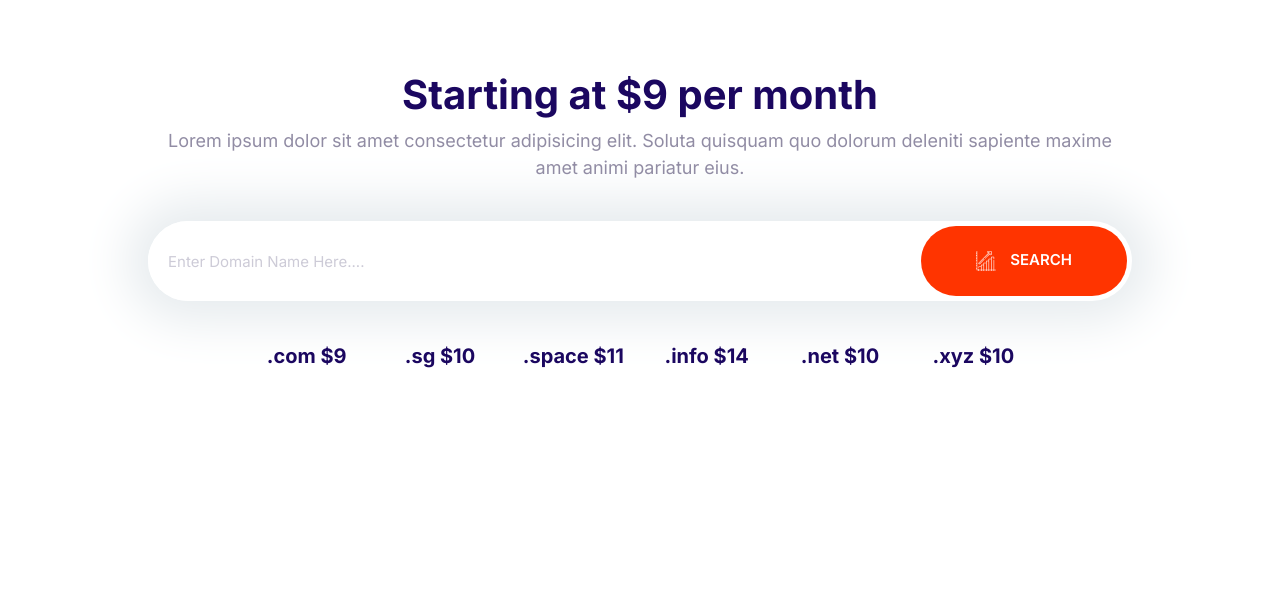
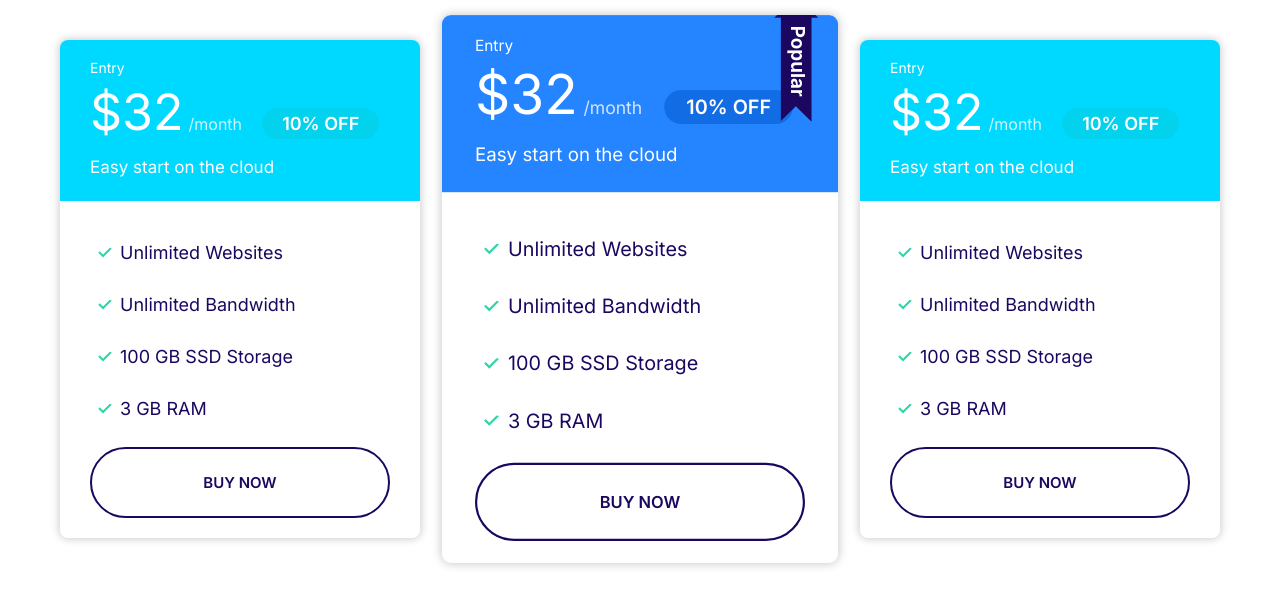
Before and after one commit to victorlevus/levussy, a plain HTML site: page index.html in a window 1280 px wide. Drawn offline with Linux system fonts and the light colour scheme.

Commit message:
build the blockPlan component

```diff
--- a/css/style.css
+++ b/css/style.css
@@ -54,12 +54,9 @@ p {
   margin-top: 0;
 }
 
-svg {
-}
-
-@media screen and (min-width: 1024px) {
+@media screen and (min-width: 1200px) {
   .container {
-    width: 1024px;
+    width: 1200px;
     margin: 0 auto;
   }
 }
@@ -340,8 +337,14 @@ a {
   color: #fff;
 }
 
+.card--primary .badge--primary {
+  background: #126de4;
+}
+
 /* PLAN */
-
+.plan {
+  /* width: 100%; */
+}
 .plan__name {
   color: #fff;
   font-weight: 500;
@@ -410,6 +413,10 @@ a {
 
   .plan__description {
     font-size: 1.7rem;
+  }
+
+  .plan--popular {
+    transform: scale(1.1);
   }
 }
 
@@ -732,5 +739,20 @@ a {
 @media screen and (min-width: 768px) {
   .block-domain__price {
     grid-template-columns: repeat(auto-fit, minmax(100px, 1fr));
+  }
+}
 
+/* PLAN BLOCK */
+.block-plans .grid {
+  gap: 4rem;
 }
+
+.block-plans .card {
+  max-width: 500px;
+  margin: 0 auto;
+  transition: transform 0.3s ease-in-out;
+}
+
+.block-plans .card:hover {
+  transform: scale(1.05);
+}
--- a/index.html
+++ b/index.html
@@ -11,29 +11,72 @@
     <link rel="stylesheet" href="css/style.css">
 </head>
 <body>
-    <section class="block container block-domain">
-        <header class="block__header">
-            <h2>Starting at $9 per month</h2>
-            <p>Lorem ipsum dolor sit amet consectetur adipisicing elit. Soluta quisquam quo dolorum deleniti sapiente maxime amet animi pariatur eius.</p>
-        </header>
-        <div class="input-group">
-            <input class="input" type="text" placeholder="Enter Domain Name Here....">
-            <button class="btn btn--accent">
-                <svg class="icon icon--white">
-                    <use xlink:href="images/sprite.svg#search"></use>
-                </svg>
-                Search
-            </button>
+    <section class="block container block-plans">
+        <div class="grid grid--1x3">
+            <div class="plan">
+                <div class="card card--secondary">
+                    <header class="card__header">
+                        <h3 class="plan__name">Entry</h3>
+                        <span class="plan__price">$32</span>
+                        <span class="plan__duration">/month</span>
+                        <span class="plan__discount badge badge--secondary">10% OFF</span>
+                        <span class="plan__description">Easy start on the cloud</span>
+                    </header>
+                    <div class="card__body">
+                        <ul class="list list--tick">
+                            <li class="list__item">Unlimited Websites</li>
+                            <li class="list__item">Unlimited Bandwidth</li>
+                            <li class="list__item">100 GB SSD Storage</li>
+                            <li class="list__item">3 GB RAM</li>
+                        </ul>
+                        <button class="btn btn--outline btn--block">buy now</button>
+                    </div>
+                </div>
+            </div>
+
+            <div class="plan plan--popular">
+                <div class="card card--primary">
+                    <header class="card__header">
+                        <h3 class="plan__name">Entry</h3>
+                        <span class="plan__price">$32</span>
+                        <span class="plan__duration">/month</span>
+                        <span class="plan__discount badge badge--primary">10% OFF</span>
+                        <span class="plan__description">Easy start on the cloud</span>
+                    </header>
+                    <div class="card__body">
+                        <ul class="list list--tick">
+                            <li class="list__item">Unlimited Websites</li>
+                            <li class="list__item">Unlimited Bandwidth</li>
+                            <li class="list__item">100 GB SSD Storage</li>
+                            <li class="list__item">3 GB RAM</li>
+                        </ul>
+                        <button class="btn btn--outline btn--block">buy now</button>
+                    </div>
+                </div>
+            </div>
+
+            <div class="plan">
+                <div class="card card--secondary">
+                    <header class="card__header">
+                        <h3 class="plan__name">Entry</h3>
+                        <span class="plan__price">$32</span>
+                        <span class="plan__duration">/month</span>
+                        <span class="plan__discount badge badge--secondary">10% OFF</span>
+                        <span class="plan__description">Easy start on the cloud</span>
+                    </header>
+                    <div class="card__body">
+                        <ul class="list list--tick">
+                            <li class="list__item">Unlimited Websites</li>
+                            <li class="list__item">Unlimited Bandwidth</li>
+                            <li class="list__item">100 GB SSD Storage</li>
+                            <li class="list__item">3 GB RAM</li>
+                        </ul>
+                        <button class="btn btn--outline btn--block">buy now</button>
+                    </div>
+                </div>
+            </div>
+
         </div>
-        <ul class="list block-domain__price">
-            <li>.com $9</li>
-            <li>.sg $10</li>
-            <li>.space $11</li>
-            <li>.info $14</li>
-            <li>.net $10</li>
-            <li>.xyz $10</li>
-
-        </ul>
     </section>
 
     <script src="js/main.js"></script>
```
Also changed, not shown: css/components/blockPlan.html (added, +67 -0 lines), css/components/planPopular.html (+1 -1 lines).
